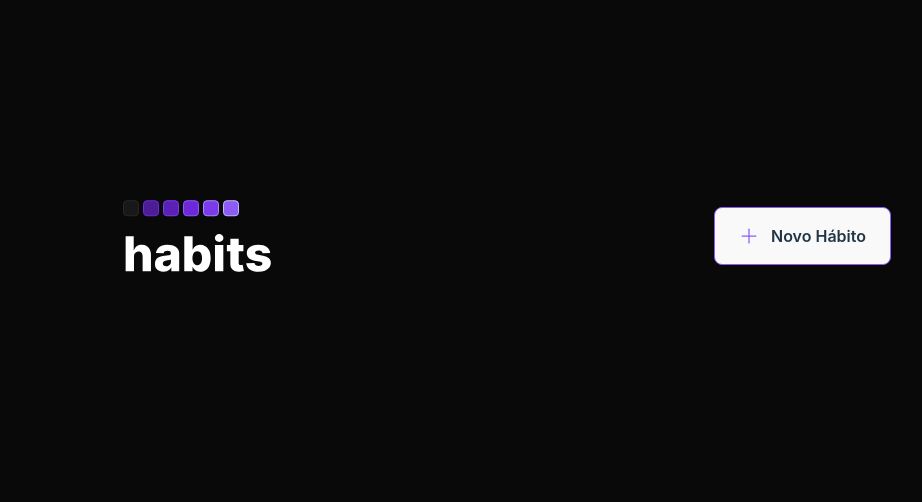
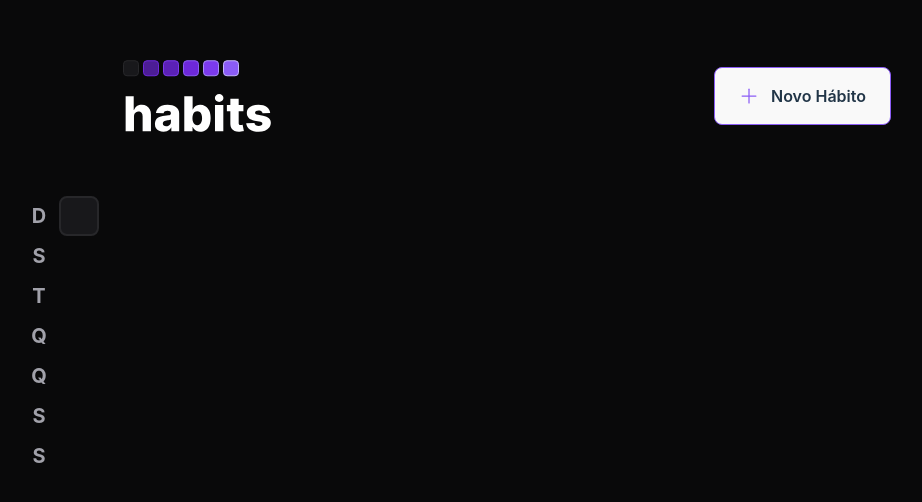
Before and after one commit to smol-guilherme/nlw-ignite-habits-web-react, a React (Vite) app: page / in a window 1280 px wide. Shown: the part 132-634 px from the top of the page, without its empty margins (133-1055 px from the left). Built offline with nearby package versions, Linux system fonts and the light colour scheme.

Commit message:
feat: added summary table page prototype.

```diff
--- a/src/components/SummaryTable.tsx
+++ b/src/components/SummaryTable.tsx
@@ -1,3 +1,21 @@
+const weekDays = ["D", "S", "T", "Q", "Q", "S", "S"];
+
 export function SummaryTable() {
-  return <div></div>;
+  return (
+    <div className="w-full flex">
+      <div className="grid-rows-7 grid-flow-col gap-3">
+        {weekDays.map((weekDay, i) => (
+          <div
+            key={`${weekDay}-${i}`}
+            className="text-zinc-400 font-bold text-xl h-10 w-10 flex items-center justify-center"
+          >
+            {weekDay}
+          </div>
+        ))}
+      </div>
+      <div className="grid-rows-7 grid-flow-row gap-3">
+        <div className="w-10 h-10 bg-zinc-900 border-2 border-zinc-800 rounded-lg "></div>
+      </div>
+    </div>
+  );
 }
--- a/tailwind.config.cjs
+++ b/tailwind.config.cjs
@@ -6,6 +6,9 @@
       colors: {
         background: "#09090A",
       },
+      gridTemplateRows: {
+        7: "repeat(7, minmax(0, 1fr))",
+      },
     },
   },
   plugins: [],
```
